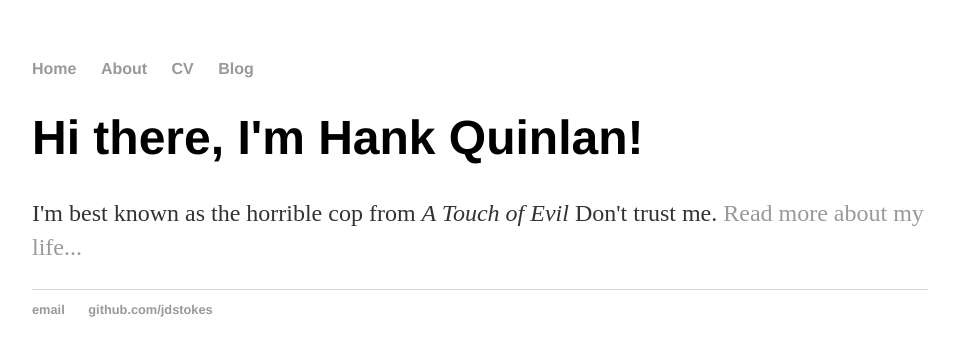
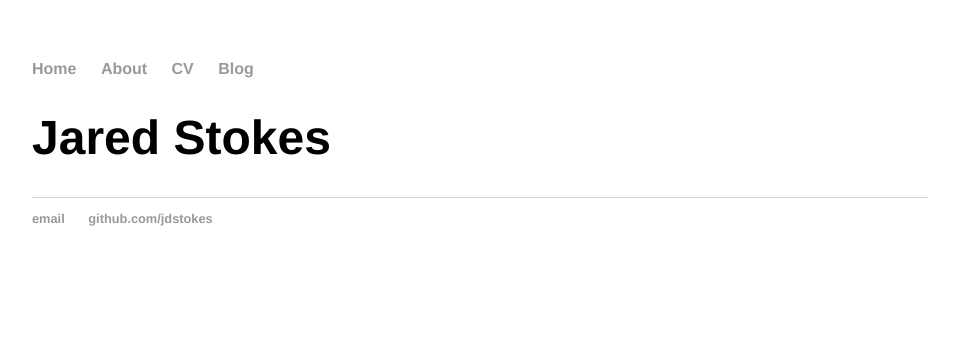
Before and after one commit to jdstokes/jdstokes.github.io, a Jekyll site: the page built from index.html, in a window 1280 px wide. Shown: the top 356 px of the page, without its empty margins (160-1115 px from the left). Built offline with Jekyll 4.4.1, drawn with Linux system fonts in a browser that asks for light colours.

Commit message:
Update index.html

```diff
--- a/index.html
+++ b/index.html
@@ -1,8 +1,7 @@
 ---
 layout: default
-title: Hank Quinlan, Horrible Cop
+title: Jared Stokes
 ---
 <div class="blurb">
-	<h1>Hi there, I'm Hank Quinlan!</h1>
-	<p>I'm best known as the horrible cop from <em>A Touch of Evil</em> Don't trust me. <a href="/about">Read more about my life...</a></p>
+	<h1>Jared Stokes</h1>
 </div><!-- /.blurb -->
```
